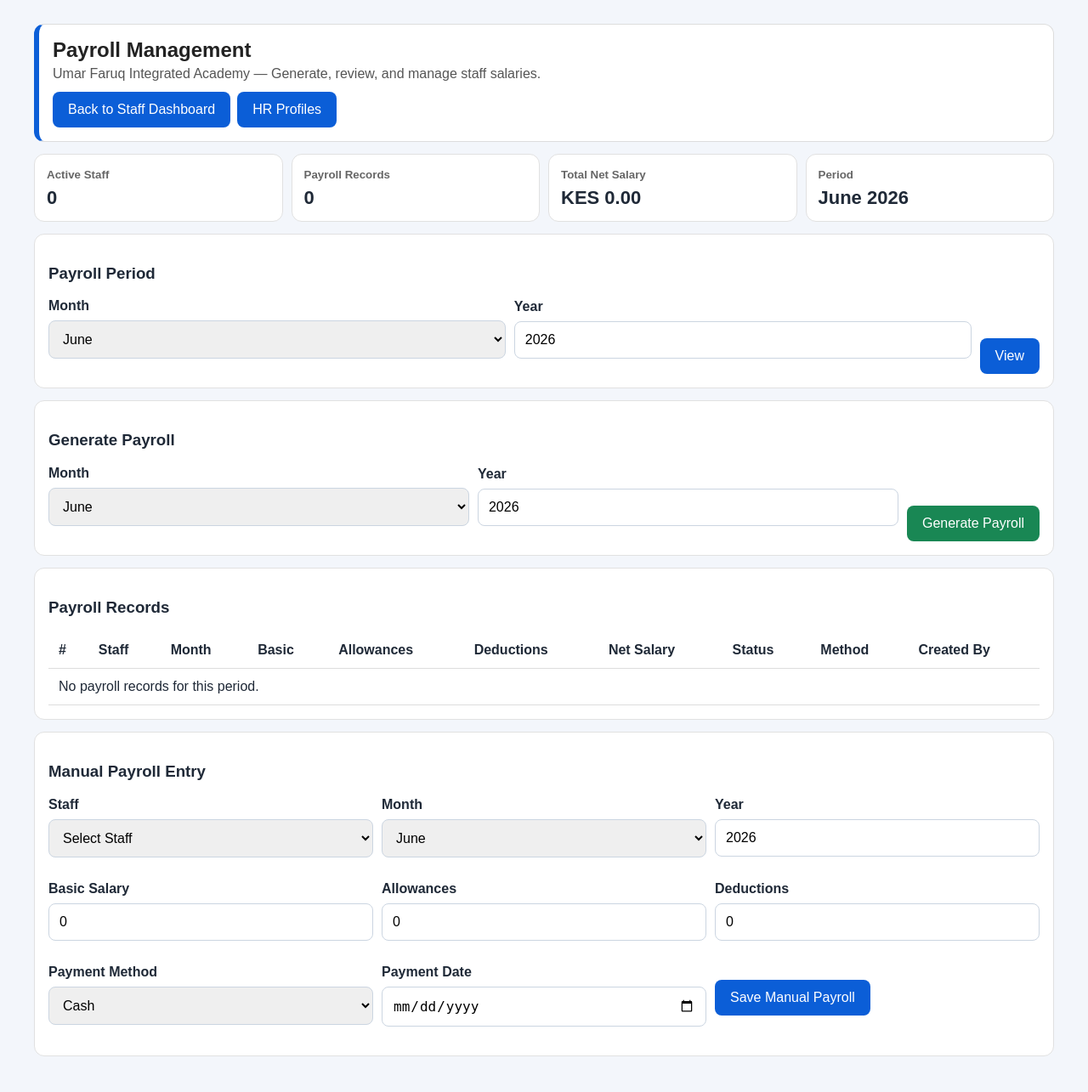
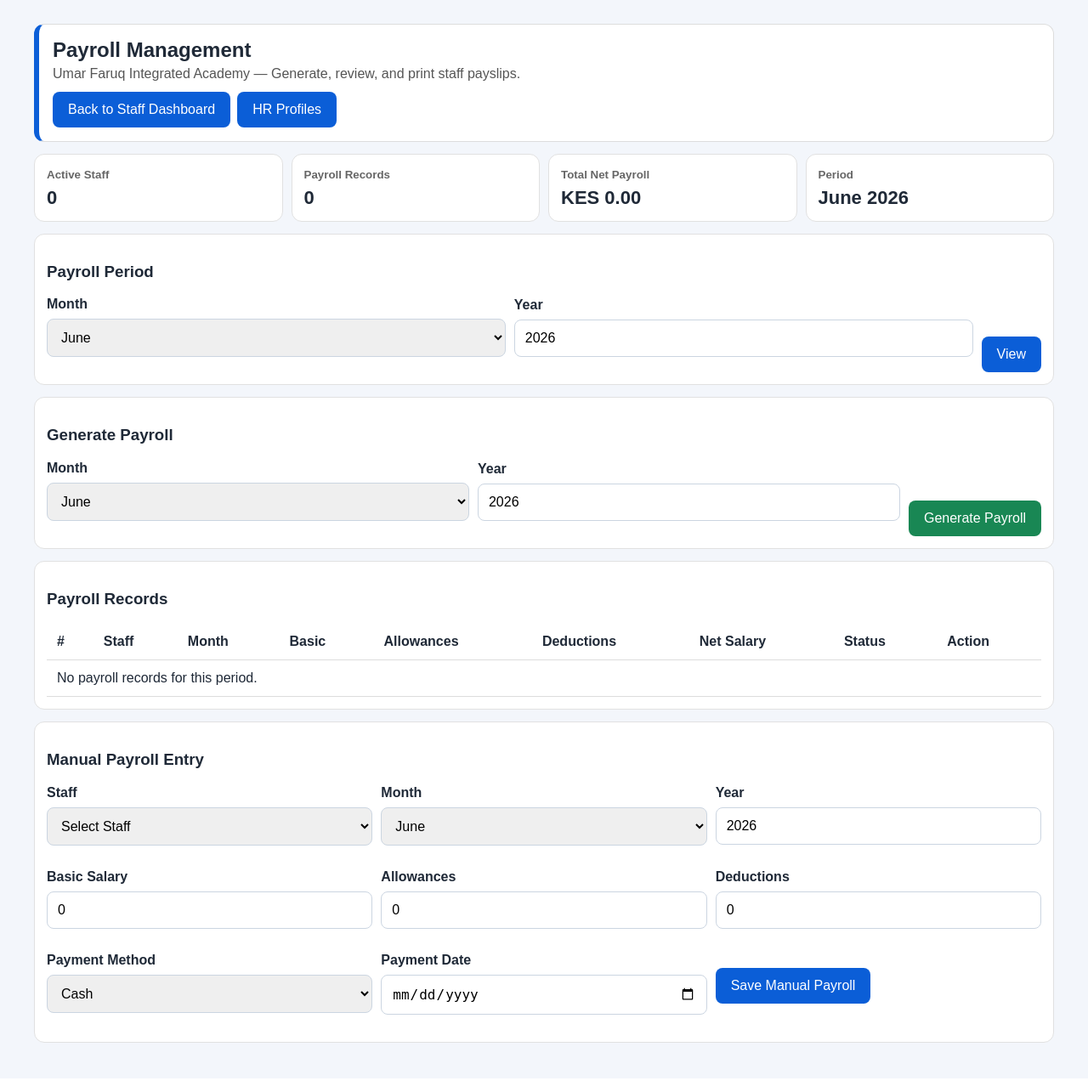
Before and after one commit to qaswar114/umar-faruq-school-system, a Flask app: page /payroll in a window 1280 px wide. Shown: the part 170-1455 px from the top of the page at 85% size. After the commit the page ends 1397 px from the top, so only its background shows below. Run offline with Flask 3, Linux system fonts and the light colour scheme; the visitor is signed in with stand-in values (Sample User, id 1).

Commit message:
Update payroll.html

```diff
--- a/templates/payroll.html
+++ b/templates/payroll.html
@@ -8,7 +8,7 @@
 }
 
 .payroll-head {
-    background: #ffffff;
+    background: #fff;
     border: 1px solid #ddd;
     border-left: 6px solid #0b5ed7;
     border-radius: 12px;
@@ -18,7 +18,6 @@
 
 .payroll-head h2 {
     margin: 0;
-    color: #222;
 }
 
 .payroll-head p {
@@ -40,7 +39,7 @@
     margin-bottom: 14px;
 }
 
-.stat-box {
+.stat-box, .payroll-card {
     background: #fff;
     border: 1px solid #e1e1e1;
     border-radius: 12px;
@@ -58,21 +57,10 @@
 }
 
 .payroll-card {
-    background: #fff;
-    border: 1px solid #e1e1e1;
-    border-radius: 12px;
-    padding: 16px;
     margin-bottom: 14px;
 }
 
-.inline-form {
-    display: grid;
-    grid-template-columns: 1fr 1fr auto;
-    gap: 10px;
-    align-items: end;
-}
-
-.generate-row {
+.form-row {
     display: grid;
     grid-template-columns: 1fr 1fr auto;
     gap: 10px;
@@ -88,7 +76,7 @@
 .badge {
     padding: 5px 10px;
     border-radius: 20px;
-    background: #eee;
+    background: #fff3cd;
     font-size: 12px;
     font-weight: bold;
 }
@@ -97,18 +85,22 @@
     background: #d1e7dd;
 }
 
-.badge.pending {
-    background: #fff3cd;
-}
-
 .table-wrap {
     overflow-x: auto;
 }
 
+.action-btn {
+    padding: 7px 10px;
+    border-radius: 8px;
+    background: #0b5ed7;
+    color: white;
+    text-decoration: none;
+    display: inline-block;
+}
+
 @media(max-width: 900px) {
     .compact-stats,
-    .inline-form,
-    .generate-row,
+    .form-row,
     .manual-grid {
         grid-template-columns: 1fr;
     }
@@ -119,7 +111,7 @@
 
     <div class="payroll-head">
         <h2>Payroll Management</h2>
-        <p>{{ settings.school_name }} — Generate, review, and manage staff salaries.</p>
+        <p>{{ settings.school_name }} — Generate, review, and print staff payslips.</p>
 
         <div class="quick-actions">
             <a class="btn" href="{{ url_for('staff_dashboard') }}">Back to Staff Dashboard</a>
@@ -139,7 +131,7 @@
         </div>
 
         <div class="stat-box">
-            <small>Total Net Salary</small>
+            <small>Total Net Payroll</small>
             <h3>{{ money(total_net_salary) }}</h3>
         </div>
 
@@ -152,14 +144,12 @@
     <div class="payroll-card">
         <h3>Payroll Period</h3>
 
-        <form method="get" class="inline-form">
+        <form method="get" class="form-row">
             <div>
                 <label>Month</label>
                 <select name="month">
                     {% for m in months %}
-                        <option value="{{ m }}" {% if selected_month == m %}selected{% endif %}>
-                            {{ m }}
-                        </option>
+                        <option value="{{ m }}" {% if selected_month == m %}selected{% endif %}>{{ m }}</option>
                     {% endfor %}
                 </select>
             </div>
@@ -176,16 +166,14 @@
     <div class="payroll-card">
         <h3>Generate Payroll</h3>
 
-        <form method="post" class="generate-row">
+        <form method="post" class="form-row">
             <input type="hidden" name="action" value="generate_payroll">
 
             <div>
                 <label>Month</label>
                 <select name="payroll_month">
                     {% for m in months %}
-                        <option value="{{ m }}" {% if selected_month == m %}selected{% endif %}>
-                            {{ m }}
-                        </option>
+                        <option value="{{ m }}" {% if selected_month == m %}selected{% endif %}>{{ m }}</option>
                     {% endfor %}
                 </select>
             </div>
@@ -213,8 +201,7 @@
                     <th>Deductions</th>
                     <th>Net Salary</th>
                     <th>Status</th>
-                    <th>Method</th>
-                    <th>Created By</th>
+                    <th>Action</th>
                 </tr>
 
                 {% for p in payroll_rows %}
@@ -227,16 +214,19 @@
                     <td>{{ money(p.deductions) }}</td>
                     <td><b>{{ money(p.net_salary) }}</b></td>
                     <td>
-                        <span class="badge {% if p.status == 'Paid' %}paid{% else %}pending{% endif %}">
+                        <span class="badge {% if p.status == 'Paid' %}paid{% endif %}">
                             {{ p.status }}
                         </span>
                     </td>
-                    <td>{{ p.payment_method }}</td>
-                    <td>{{ p.created_by }}</td>
+                    <td>
+                        <a class="action-btn" href="{{ url_for('payslip', payroll_id=p.id) }}">
+                            Payslip
+                        </a>
+                    </td>
                 </tr>
                 {% else %}
                 <tr>
-                    <td colspan="10">No payroll records for this period.</td>
+                    <td colspan="9">No payroll records for this period.</td>
                 </tr>
                 {% endfor %}
             </table>
@@ -264,9 +254,7 @@
                     <label>Month</label>
                     <select name="payroll_month">
                         {% for m in months %}
-                            <option value="{{ m }}" {% if selected_month == m %}selected{% endif %}>
-                                {{ m }}
-                            </option>
+                            <option value="{{ m }}" {% if selected_month == m %}selected{% endif %}>{{ m }}</option>
                         {% endfor %}
                     </select>
                 </div>
```
